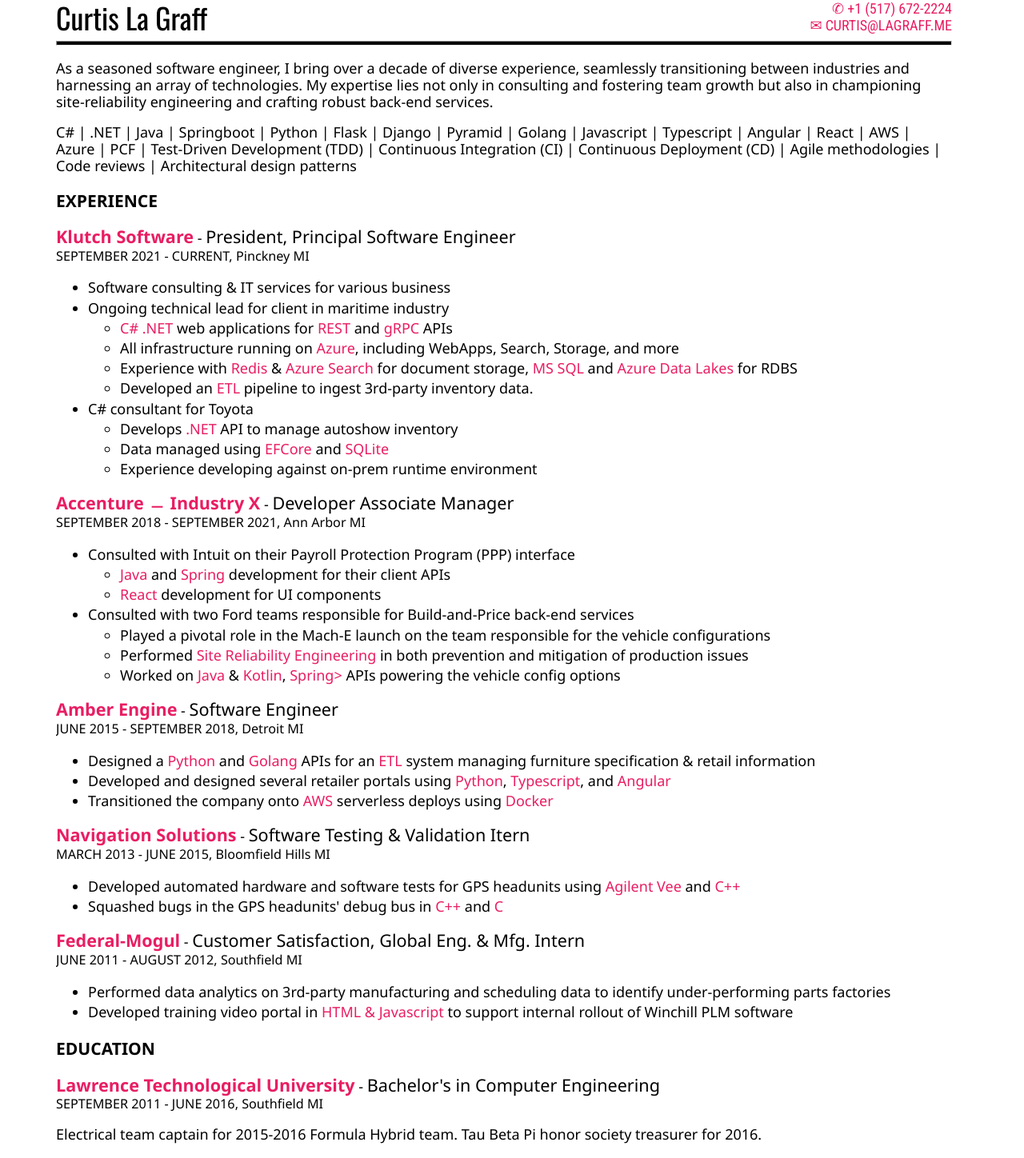
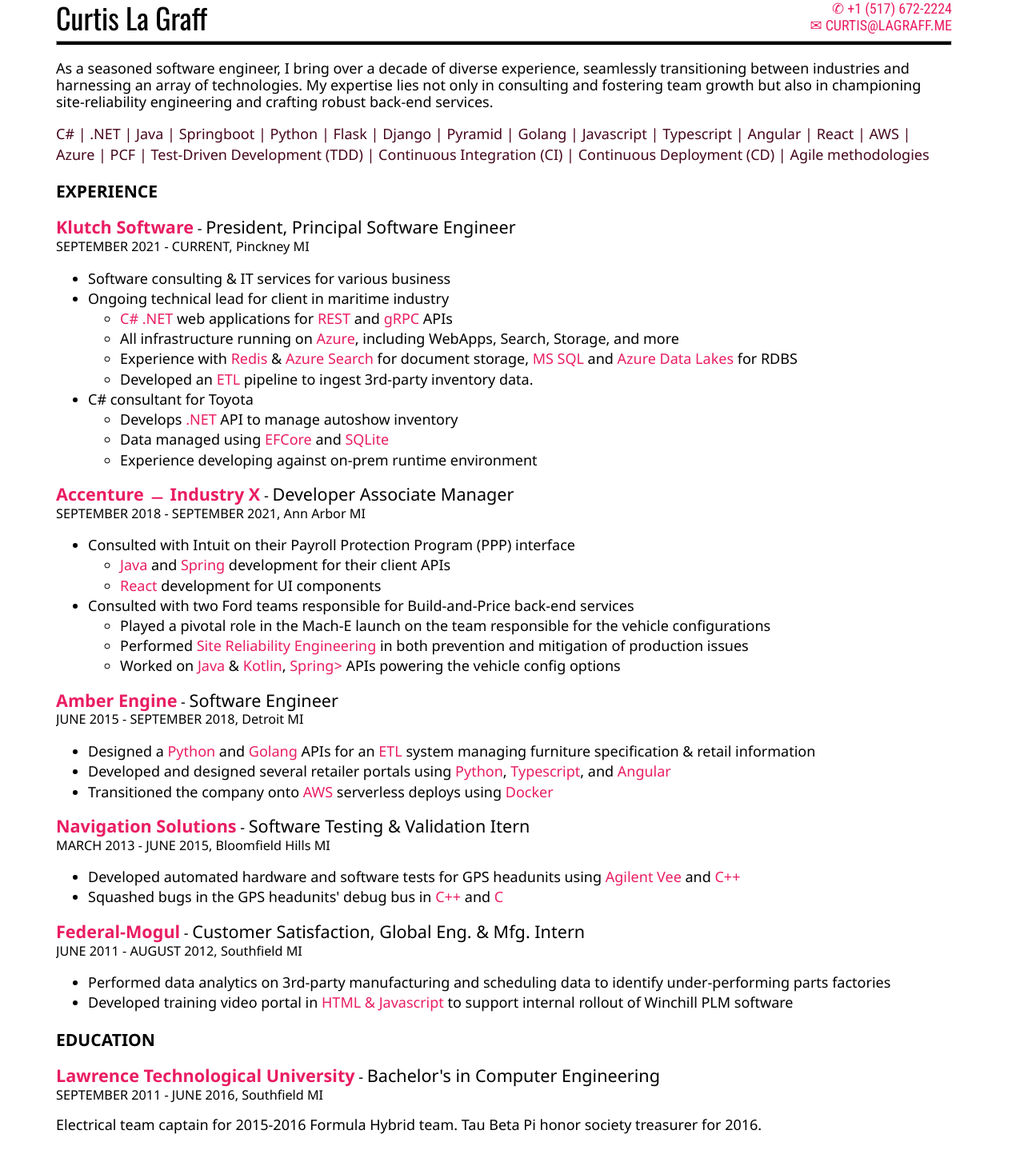
Before and after one commit to clagraff/clagraff.github.io, a Jekyll site: the page built from index.html, in a window 1280 px wide. Shown: the whole page at 80% size. Built offline with Jekyll 4.4.1, drawn with Linux system fonts in a browser that asks for light colours.

Commit message:
Update index.html

```diff
--- a/index.html
+++ b/index.html
@@ -3,7 +3,28 @@
 ---
 
 <p>As a seasoned software engineer, I bring over a decade of diverse experience, seamlessly transitioning between industries and harnessing an array of technologies. My expertise lies not only in consulting and fostering team growth but also in championing site-reliability engineering and crafting robust back-end services. </p>
-<p>C# | .NET | Java | Springboot | Python | Flask | Django | Pyramid | Golang | Javascript | Typescript | Angular | React | AWS | Azure | PCF | Test-Driven Development (TDD) | Continuous Integration (CI) | Continuous Deployment (CD) | Agile methodologies | Code reviews | Architectural design patterns</p>
+<ul class="inline-list">
+    <li>C#</li>
+    <li>.NET</li>
+    <li>Java</li>
+    <li>Springboot</li>
+    <li>Python</li>
+    <li>Flask</li>
+    <li>Django</li>
+    <li>Pyramid</li>
+    <li>Golang</li>
+    <li>Javascript</li>
+    <li>Typescript</li>
+    <li>Angular</li>
+    <li>React</li>
+    <li>AWS</li>
+    <li>Azure</li>
+    <li>PCF</li>
+    <li>Test-Driven Development (TDD)</li>
+    <li>Continuous Integration (CI)</li>
+    <li>Continuous Deployment (CD)</li>
+    <li>Agile methodologies</li>
+</ul>
 <p class="entry">
   <h3>EXPERIENCE</h3>
   <span class="company">Klutch Software</span> - <span class="position">President, Principal Software Engineer</span>
```
